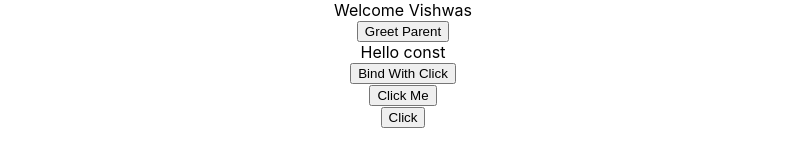
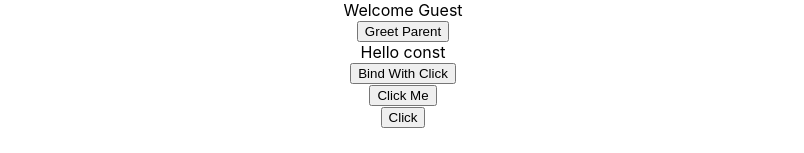
Before and after one commit to DavisKiprotich/React-Introduction, a React (Create React App) app in the folder react-introduction/: page / in a window 1280 px wide. Shown: the top 153 px of the page, without its empty margins (237-1041 px from the left). Built offline with nearby package versions, Linux system fonts and the light colour scheme.

Commit message:
element variable approach

```diff
--- a/react-introduction/src/components/UserGreeting.js
+++ b/react-introduction/src/components/UserGreeting.js
@@ -6,20 +6,29 @@ class UserGreeting extends Component {
       super(props)
 
       this.state = {
-         isLoggedIn: true
+         isLoggedIn: false
       }
     }
   render() {
+
+    let message
     if(this.state.isLoggedIn){
-        return(
-            <div>Welcome Vishwas</div>
-        )
+        message = <div>Welcome Karoti</div>
     }else{
-        return(
-            <div>Welcome Guest</div>
-        )
+        message = <div>Welcome Guest</div>
     }
 
+    return <div>{message}</div>
+
+    // if(this.state.isLoggedIn){
+    //     return(
+    //         <div>Welcome Karoti</div>
+    //     )
+    // }else{
+    //     return(
+    //         <div>Welcome Guest</div>
+    //     )
+    // }
 
     // return (
     //   <div>
```
